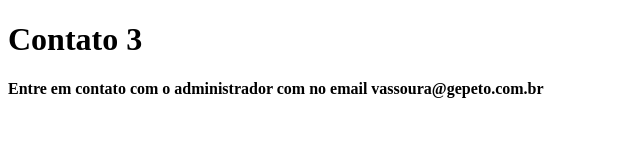
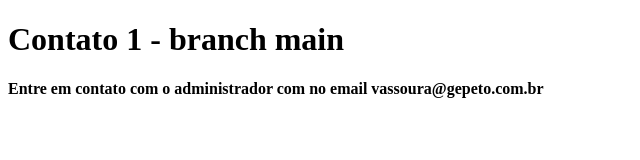
Before and after one commit to pereiraelder01/meu-primeiro-repositorio, a plain HTML site: page contato.html in a window 1280 px wide. Shown: the whole page, without its empty margins (0-640 px from the left). Drawn offline with Linux system fonts and the light colour scheme.

Commit message:
add contato 1 branch main

```diff
--- a/contato.html
+++ b/contato.html
@@ -7,7 +7,7 @@
 </head>
 <body>
 
-   <h1>Contato 3</h1>
+   <h1>Contato 1 - branch main</h1>
    <b>Entre em contato com o administrador com no email vassoura@gepeto.com.br</b>
 
 </body>
```
